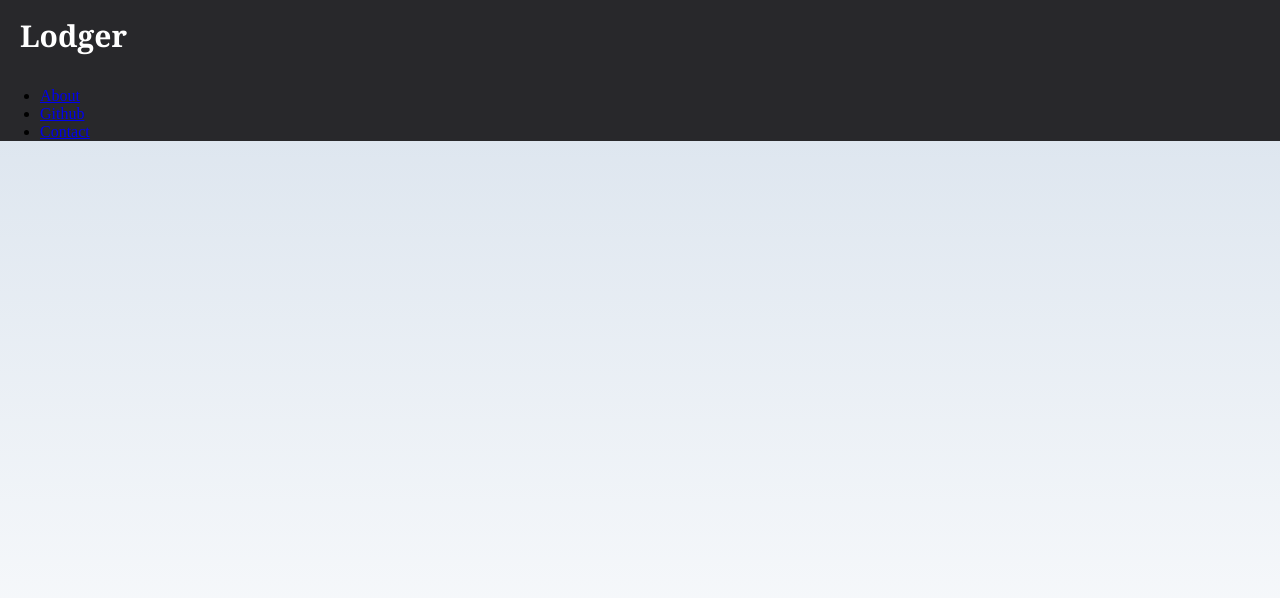
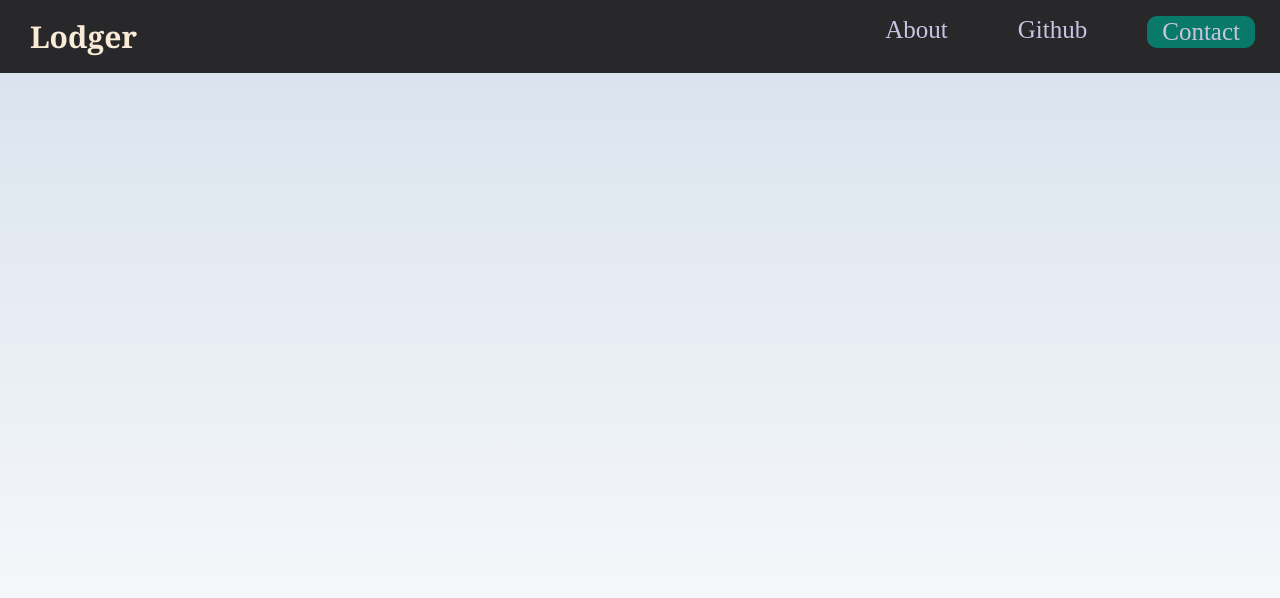
Before and after one commit to Warder3/Lodger, a React (Create React App) app: page / in a window 1280 px wide. Shown: the top 598 px of the page. Built offline with nearby package versions, Linux system fonts and the light colour scheme.

Commit message:
Navbar complete

```diff
--- a/src/index.css
+++ b/src/index.css
@@ -5,17 +5,47 @@ body {
   background-image: linear-gradient(#d7e1ec, #ffffff);
 }
 
-.navbar-container {
+.nav_bar {
+  display: flex;
+  justify-content: space-between;
   width: 100;
   height: 100;
   background-color: #28282B;
 }
 
-#brandname {
-  padding: 15px 20px;
+#brandname a {
+  text-decoration: none;
+  padding: 15px 30px;
   margin: 0;
   font-size: 30px;
   font-family: Georgia, 'Times New Roman', Times, serif;
   font-weight: bold;
-  color: white;
+  color: #faebd7;
 }
+
+#brandname a:hover {
+  color: #CBC3E3;
+}
+
+.links {
+  list-style-type: none;
+  float: right;
+  padding: 0px 10px;
+  margin: 0px 25px;
+  font-size: 25px;
+}
+
+.links a {
+  text-decoration: none;
+  color: #CBC3E3;
+}
+
+.links a:hover {
+  color:#faebd7;
+}
+
+#contact {
+  background-color: #097969;
+  padding: 2px 15px;
+  border-radius: 10px;
+}
--- a/src/links.js
+++ b/src/links.js
@@ -3,10 +3,10 @@ import React from 'react'
 const Links = () => {
     return (
         <div>
-            <ul className="links-container">
+            <ul classname="link-list">
+                <li className="links" id="contact"><a href="#">Contact</a></li>
+                <li className="links"><a href="https://github.com/Warder3?tab=repositories" target="_blank">Github</a></li>
                 <li className="links"><a href="#">About</a></li>
-                <li className="links"><a href="#">Github</a></li>
-                <li className="links"><a href="#">Contact</a></li>
             </ul>
         </div>
     )
--- a/src/navbar.js
+++ b/src/navbar.js
@@ -4,8 +4,8 @@ import Links from './links'
 const Navbar = () => {
     return (
         <div className="nav_bar">
-            <p id="brandname">Lodger</p>
-            <div className="links">
+            <p id="brandname"><a href="#">Lodger</a></p>
+            <div className="links-container">
                 <Links />
             </div>
         </div>
```
